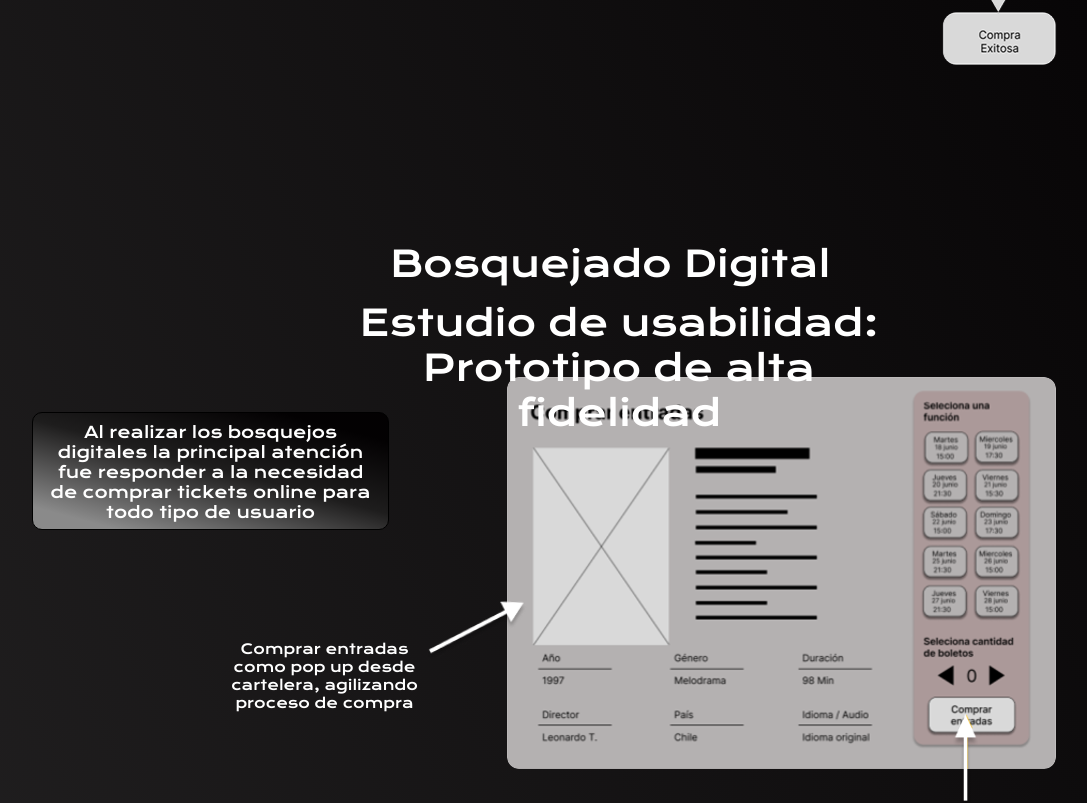
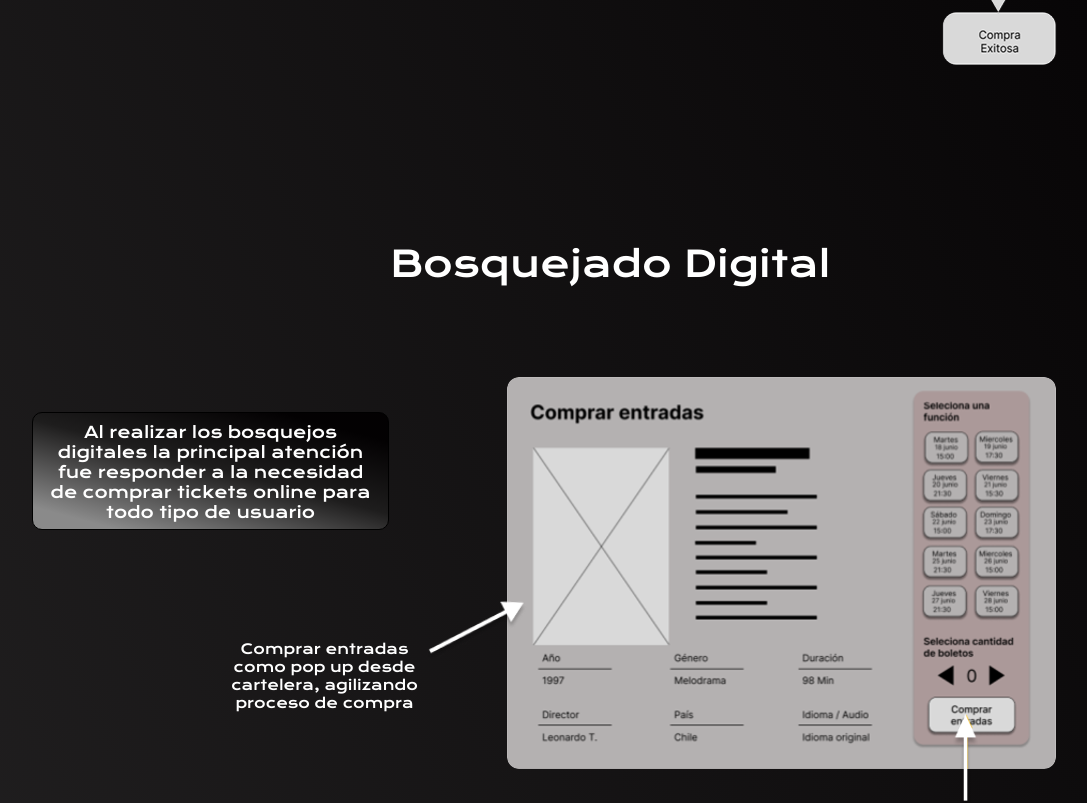
Before and after one commit to bdelasherasd/portfolioUxUi, a React (Vite) app: page /Caso1 in a window 1280 px wide. Shown: the part 3200-4003 px from the top of the page, without its empty margins (61-1148 px from the left). Built offline with nearby package versions, Linux system fonts and the light colour scheme.

Commit message:
bug-caso1

```diff
--- a/src/css/Caso1.css
+++ b/src/css/Caso1.css
@@ -1234,7 +1234,7 @@
   top: 5483px;
 }
 
-.texto10 {
+.texto10c1 {
   /* Estudio de usabilidad: Prototipo de alta fidelidad */
 
   position: absolute;
--- a/src/pages/Caso1.jsx
+++ b/src/pages/Caso1.jsx
@@ -224,7 +224,7 @@ const Caso1 = () => {
         <img className="group109" src={group109} />
         <img className="group110" src={group110} />
 
-        <div className="texto10">
+        <div className="texto10c1">
           Estudio de usabilidad: Prototipo de alta fidelidad
         </div>
         <img className="frame7" src={frame7} />
```
Also changed, not shown: 4 other files (tests, documents, lock files or other folders).
